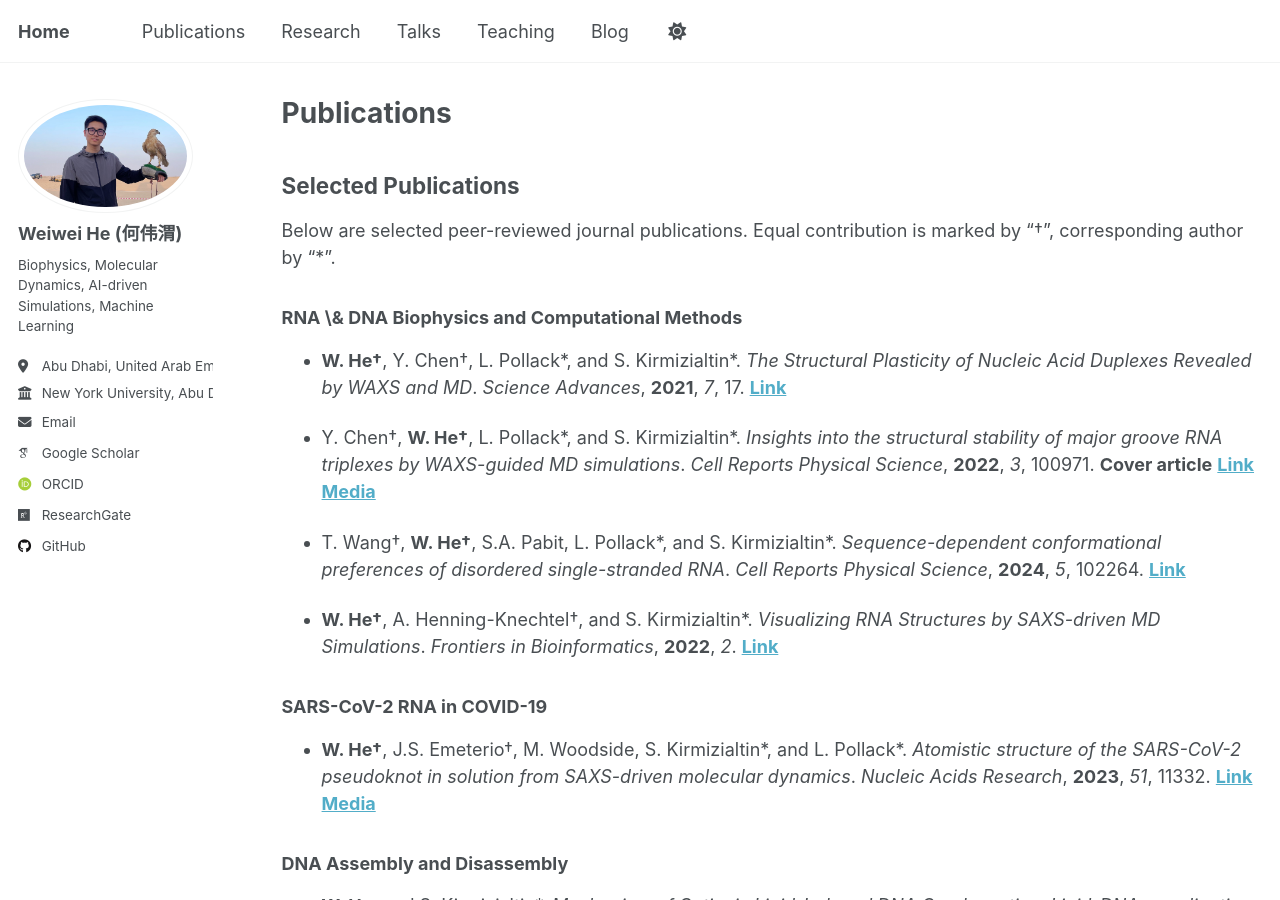
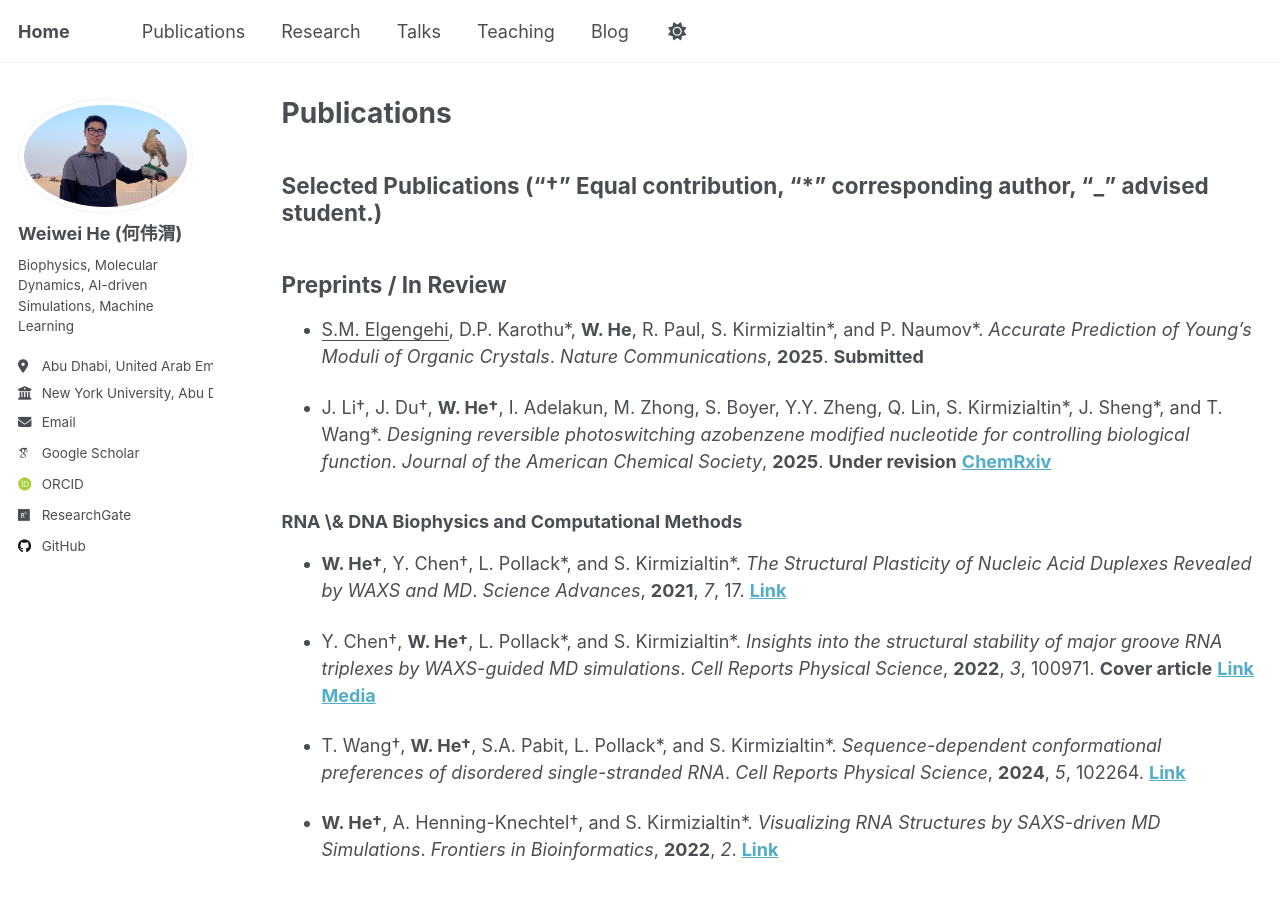
Before and after one commit to Warrenheww/warrenheww.github.io, a Jekyll site: the page built from _pages/publications.md, in a window 1280 px wide and 900 px high. Built offline with Jekyll 4.4.1, drawn with Linux system fonts in a browser that asks for light colours; some web fonts are replaced; some of the changed text lies outside the part shown.

Commit message:
Update publications.md

```diff
--- a/_pages/publications.md
+++ b/_pages/publications.md
@@ -5,9 +5,13 @@ permalink: /publications/
 author_profile: true
 ---
 
-## Selected Publications
+## Selected Publications ("†" Equal contribution, "*" corresponding author, “_” advised student.)
 
-Below are selected peer-reviewed journal publications. Equal contribution is marked by "†", corresponding author by "*".
+## Preprints / In Review
+
+- <u>S.M. Elgengehi</u>, D.P. Karothu\*, **W. He**, R. Paul, S. Kirmizialtin\*, and P. Naumov\*. *Accurate Prediction of Young’s Moduli of Organic Crystals*. *Nature Communications*, **2025**. **Submitted**
+
+- J. Li†, J. Du†, **W. He†**, I. Adelakun, M. Zhong, S. Boyer, Y.Y. Zheng, Q. Lin, S. Kirmizialtin\*, J. Sheng\*, and T. Wang\*. *Designing reversible photoswitching azobenzene modified nucleotide for controlling biological function*. *Journal of the American Chemical Society*, **2025**. **Under revision** **[ChemRxiv](https://chemrxiv.org/engage/chemrxiv/article-details/67a125dd81d2151a0212bcc4)**
 
 ### RNA \& DNA Biophysics and Computational Methods
 
```
Also changed, not shown: other parts of _pages/publications.md (+0 -6 lines).
